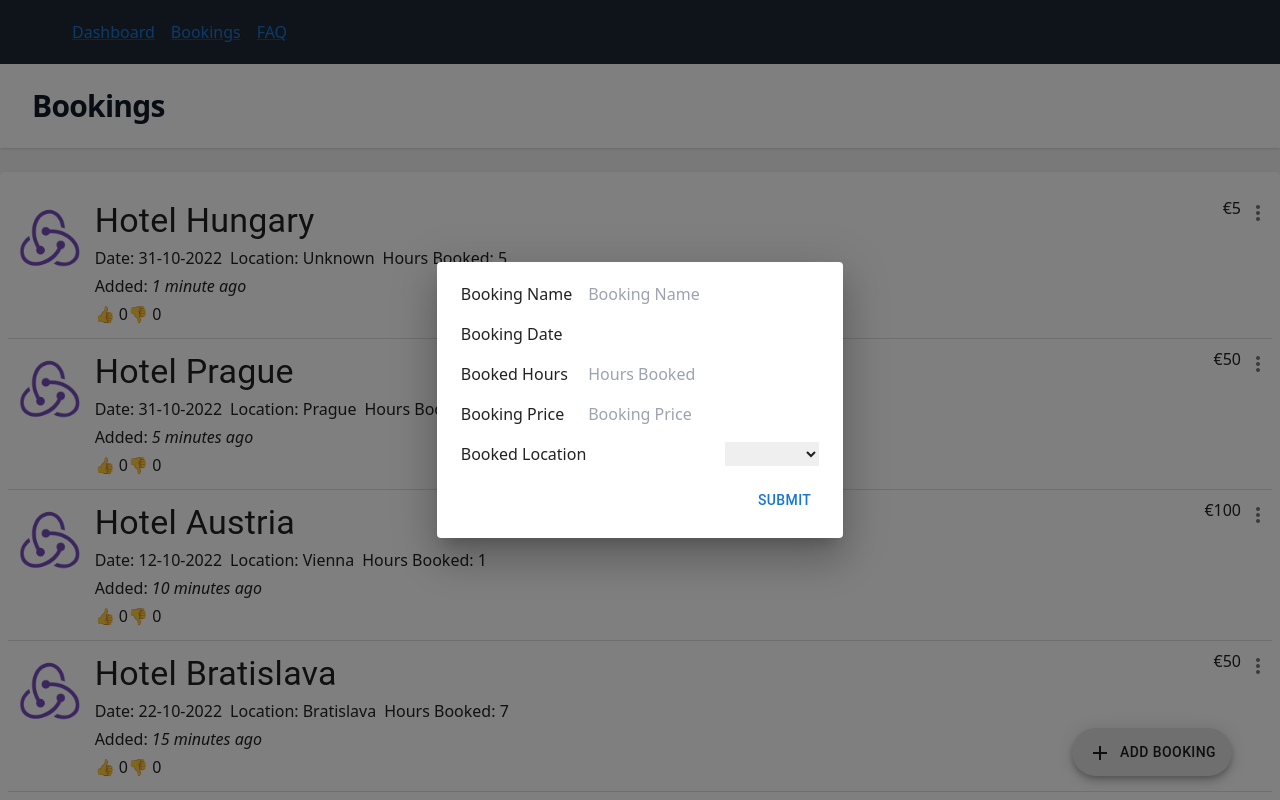
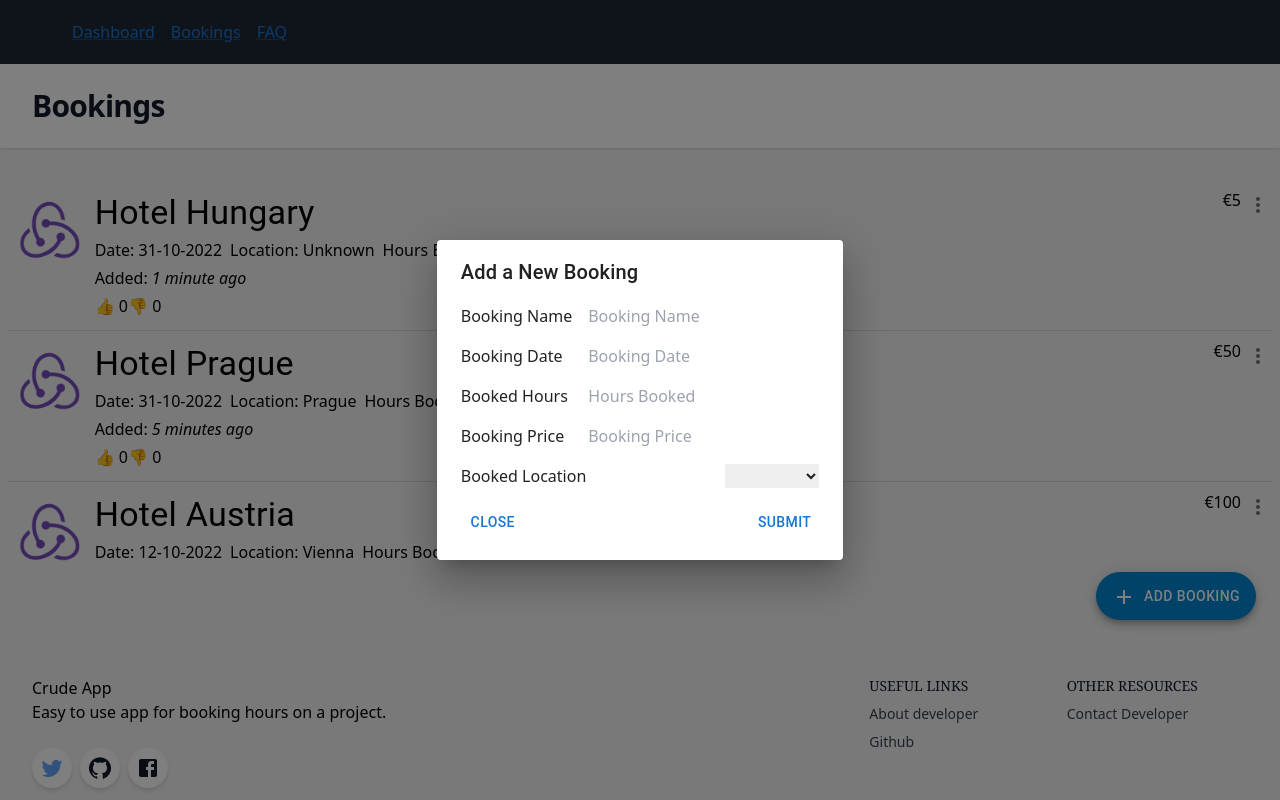
Before and after one commit to deaspo/crude-app, a React (Create React App) app: page /list in a window 1280 px wide. Both pictures are taken after a click on the button "ADD BOOKING". Shown: the top 800 px of the page. Built offline with nearby package versions, Linux system fonts and the light colour scheme.

Commit message:
Update to styles and list behavior

```diff
--- a/src/components/bookings-list/booking-list.tsx
+++ b/src/components/bookings-list/booking-list.tsx
@@ -79,7 +79,12 @@ export const BookingsList = ({handleClickMore}: BookingListProps) => {
     });
 
     return (
-        <List>
+        <List sx={{
+            width: '100%',
+            overflow: 'auto',
+            maxHeight: "calc(100vh/2)",
+            padding: "8px"
+        }}>
             {renderedRowItem}
         </List>
     )
--- a/src/components/controls/nav-bar/nav-bar.tsx
+++ b/src/components/controls/nav-bar/nav-bar.tsx
@@ -22,7 +22,7 @@ export const NavBar = (props: NavBarProps) => {
                 <div className="mx-auto max-w-7xl px-4 sm:px-6 lg:px-8">
                     <div className="flex h-16 items-center justify-between">
                         <div className="flex items-center">
-                            <div className="hidden md:block">
+                            <div className="md:block">
                                 <div className="ml-10 flex items-baseline space-x-4">
                                     {navigation.map((item) => (
                                         <Link
--- a/src/components/controls/page-footer/page-footer.tsx
+++ b/src/components/controls/page-footer/page-footer.tsx
@@ -9,15 +9,15 @@ export const PageFooter = () => {
     return (
         <footer className="relative bg-gray-100 pt-8 pb-6 bottom-0 right-0 left-0">
             <div className="container max-w-7xl mx-auto px-4">
-                <div className="flex flex-wrap text-center lg:text-left pt-6">
+                <div className="flex flex-wrap text-center lg:text-left">
                     <div className="w-full lg:w-6/12 px-4">
                         <h5 color="gray">Crude App</h5>
-                        <div className="mt-4">
+                        <div>
                             <Typography variant="lead" sx={{color: "blueGray"}}>
                                 Easy to use app for booking hours on a project.
                             </Typography>
                         </div>
-                        <div className="flex gap-2 mt-6 md:justify-start md:mb-0 mb-8 justify-center">
+                        <div className="flex gap-2 mt-6 lg:justify-start md:mb-0 mb-8 justify-center">
                             <a
                                 href="https://twitter.com/kidiwalogha"
                                 className="grid place-items-center bg-white text-blue-400 shadow-md font-normal h-10 w-10 items-center justify-center align-center rounded-full outline-none focus:outline-none"
--- a/src/components/dialog-forms/add-booking-form.tsx
+++ b/src/components/dialog-forms/add-booking-form.tsx
@@ -10,6 +10,7 @@ import { CommonDialog } from "components/dialog";
 import { FormButtonContainer, formClasses, GridItemContainer } from "./dialog-forms-styles";
 import { DialogFormError } from "./dialog-form-error";
 import { DatePickerAdapter } from "./date-picker-adapter";
+import "react-datepicker/dist/react-datepicker.css";
 
 const CreateForm = Form as React.FC<FormProps>;
 
@@ -59,7 +60,7 @@ export const AddBookingForm = ({open, handleClose}: AddBookingFormProps) => {
                             name={keyBookingDate}
                             component={DatePickerAdapter}
                             dateFormat="dd-MM-yyyy"
-                            placeholder="Booking Date"
+                            placeholderText="Booking Date"
                         />
                     </GridItemContainer>
                     <GridItemContainer className={formClasses.gridItem} item>
@@ -95,6 +96,11 @@ export const AddBookingForm = ({open, handleClose}: AddBookingFormProps) => {
                     <Grid item>
                         <FormButtonContainer className={formClasses.buttonContainer} data-testid="submit-button">
                             <Button
+                                onClick={handleClose}
+                            >
+                                Close
+                            </Button>
+                            <Button
                                 type="submit"
                             >
                                 Submit
@@ -126,7 +132,7 @@ export const AddBookingForm = ({open, handleClose}: AddBookingFormProps) => {
     return (
         <CommonDialog
             open={open}
-            handleClose={handleClose}
+            title={"Add a New Booking"}
         >
             <CreateForm
                 onSubmit={handleSubmitForm}
@@ -135,90 +141,3 @@ export const AddBookingForm = ({open, handleClose}: AddBookingFormProps) => {
         </CommonDialog>
     );
 }
-
-/*export const AddBookingForm = ({open, handleClose}: AddBookingFormProps) => {
-    const dispatch = useAppDispatch();
-    const locations = useAppSelector(allLocations);
-
-    const [hours, setHours] = useState(0);
-    const [title, setTitle] = useState('');
-    const [date, setDate] = useState('');
-    const [bookingPrice, setBookingPrice] = useState(0);
-    const [locationId, setLocationId] = useState('');
-
-    const onTitleChanged = (event: React.ChangeEvent<HTMLInputElement>) => setTitle(event.target.value);
-    const onHoursChanged = (event: React.ChangeEvent<HTMLInputElement>) => setHours(Number(event.target.value));
-    const onDateChanged = (event: React.ChangeEvent<HTMLInputElement>) => setDate(event.target.value);
-    const onPriceChanged = (event: React.ChangeEvent<HTMLInputElement>) => setBookingPrice(Number(event.target.value));
-    const onLocationChanged = (event: React.ChangeEvent<HTMLSelectElement>) => setLocationId(event.target.value);
-
-    const canSave = Boolean(title) && Boolean(hours) && Boolean(locationId);
-
-    const onSubmit = () => {
-        if (canSave) {
-            dispatch(
-                bookingAdded(hours, title, date, bookingPrice, locationId)
-            )
-            setHours(0);
-            setTitle('');
-            setDate('');
-            setBookingPrice(0);
-            setLocationId('');
-            handleClose();
-        }
-    }
-
-
-    const locationsOptions = locations.map(location => (
-        <option key={location.id} value={location.id}>{location.location}</option>
-    ))
-
-    return (
-        <CommonDialog
-            open={open}
-            handleClose={handleClose}
-        >
-            <h2>Add New Booking</h2>
-            <form>
-                <label htmlFor="bookingContent"> Title</label>
-                <input
-                    type="text"
-                    id="bookingContent"
-                    name="bookingContent"
-                    value={title}
-                    onChange={onTitleChanged}
-                />
-                <label htmlFor="party">Enter a date and time for your booking:</label>
-                <input
-                    id="bookingDate"
-                    type="datetime-local"
-                    name="bookingDate"
-                    value={date}
-                    onChange={onDateChanged}
-                />
-                <label htmlFor="bookingHours"> Hours Booked</label>
-                <input
-                    type="number"
-                    id="bookingHours"
-                    name="bookingHours"
-                    value={hours}
-                    onChange={onHoursChanged}
-                />
-                <label htmlFor="bookingHours"> Booking Price</label>
-                <input
-                    type="number"
-                    id="bookingPrice"
-                    name="bookingPrice"
-                    value={bookingPrice}
-                    onChange={onPriceChanged}
-                />
-                <label htmlFor="bookingLocation"> Booking Location</label>
-                <select id="bookingLocation" value={locationId} onChange={onLocationChanged}>
-                    <option value=""/>
-                    {locationsOptions}
-                </select>
-                <button disabled={!canSave} onClick={onSubmit} type="button"> Save Booking</button>
-            </form>
-        </CommonDialog>
-    );
-}*/
--- a/src/components/dialog-forms/dialog-forms-styles.tsx
+++ b/src/components/dialog-forms/dialog-forms-styles.tsx
@@ -10,7 +10,7 @@ export const formClasses = {
 export const FormButtonContainer = styled('div')(() => ({
     [`&.${formClasses.buttonContainer}`]: {
         display: "flex",
-        justifyContent: "flex-end"
+        justifyContent: "space-between"
     }
 }));
 
--- a/src/components/dialog-forms/edit-booking-form.tsx
+++ b/src/components/dialog-forms/edit-booking-form.tsx
@@ -5,7 +5,7 @@ import React from "react";
 import { CommonDialog } from "components/dialog";
 import { DialogFormError } from "./dialog-form-error";
 import { DatePickerAdapter } from "./date-picker-adapter";
-import { Button, Dialog, DialogContent, Grid } from '@mui/material';
+import { Button, Grid } from '@mui/material';
 import { parseISO } from 'date-fns';
 
 import { Field, Form, FormProps, FormRenderProps } from "react-final-form";
@@ -35,6 +35,7 @@ export const EditBookingForm = ({open, handleClose, bookingId}: EditBookingFormP
             <CommonDialog
                 open={open}
                 handleClose={handleClose}
+                title={"Error"}
             >
                 <h2> Booking not found!</h2>
             </CommonDialog>
@@ -155,6 +156,11 @@ export const EditBookingForm = ({open, handleClose, bookingId}: EditBookingFormP
                     <Grid item>
                         <FormButtonContainer className={formClasses.buttonContainer} data-testid="submit-button">
                             <Button
+                                onClick={handleClose}
+                            >
+                                Close
+                            </Button>
+                            <Button
                                 type="submit"
                             >
                                 Submit
@@ -167,16 +173,14 @@ export const EditBookingForm = ({open, handleClose, bookingId}: EditBookingFormP
     }
 
     return (
-        <Dialog
+        <CommonDialog
             open={open}
-            onClose={handleClose}
+            title={"Edit Booking Info"}
         >
-            <DialogContent>
-                <CreateForm
-                    onSubmit={handleSubmitForm}
-                    render={renderForm}
-                />
-            </DialogContent>
-        </Dialog>
+            <CreateForm
+                onSubmit={handleSubmitForm}
+                render={renderForm}
+            />
+        </CommonDialog>
     );
 }
--- a/src/components/dialog/common-dialog.tsx
+++ b/src/components/dialog/common-dialog.tsx
@@ -1,15 +1,17 @@
 import { PropsWithChildren } from "react";
-import { Dialog, DialogContent } from '@mui/material'
+import { Dialog, DialogContent, DialogTitle } from '@mui/material'
 
 interface CommonDialogPros extends PropsWithChildren<{}> {
     open: boolean,
-    handleClose: () => void;
+    handleClose?: () => void;
+    title: string
 }
 
-export const CommonDialog = ({open, handleClose, children, ...rest}: CommonDialogPros) => {
+export const CommonDialog = ({open, handleClose, title, children, ...rest}: CommonDialogPros) => {
     if (open) {
         return (
-            <Dialog open={open} onClose={handleClose} {...rest} >
+            <Dialog disableEscapeKeyDown open={open} {...rest} >
+                <DialogTitle>{title}</DialogTitle>
                 <DialogContent>
                     {children}
                 </DialogContent>
--- a/src/components/pages/bookings-page/bookings-page.tsx
+++ b/src/components/pages/bookings-page/bookings-page.tsx
@@ -8,7 +8,7 @@ import { AddBookingForm, EditBookingForm } from 'components/dialog-forms'
 import { BookingsList } from "components/bookings-list";
 import { BookingProps, deleteBooking } from "features";
 
-import { AddText, bookingsPageClasses, BottomArea, FabContainer } from "./bookings-page-styles";
+import { AddText, bookingsPageClasses, FabContainer } from "./bookings-page-styles";
 import { useAppDispatch } from "redux-tools";
 import { NavBar, PageFooter } from "components/controls";
 
@@ -73,18 +73,16 @@ export const BookingsPage = () => {
             </header>
             <main>
                 <div className="mx-auto max-w-7xl py-6">
-                    <Paper style={{maxHeight: "800px", overflow: "auto", padding: "8px"}}>
                     <BookingsList
                         handleClickMore={handleClickMore}
                     />
-                    </Paper>
-                    <BottomArea className={bookingsPageClasses.bottomArea} data-testid="bottom-area">
                     <FabContainer className={bookingsPageClasses.fabContainer} data-testid="fab-container">
                         <Fab
                             sx={{bottom: "auto", position: "relative", right: "auto"}}
                             component="span"
                             variant="extended"
                             size="large"
+                            color="info"
                             onClick={handleOpenAddDialog}
                         >
                             <AddText className={bookingsPageClasses.addText} data-testid="fab-icon">
@@ -93,7 +91,6 @@ export const BookingsPage = () => {
                             Add booking
                         </Fab>
                     </FabContainer>
-                    </BottomArea>
                     {openAddDialog &&
                     <AddBookingForm
                         open={openAddDialog}
```
Lines whose indentation alone changed are shown as unchanged.
